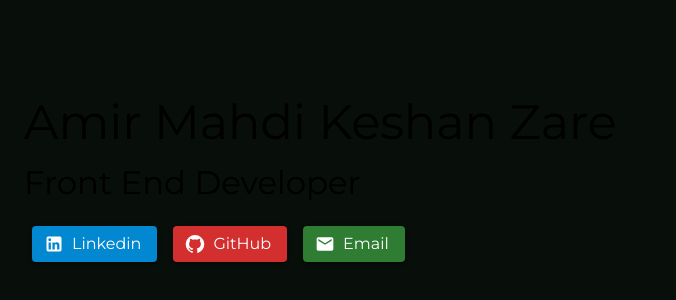
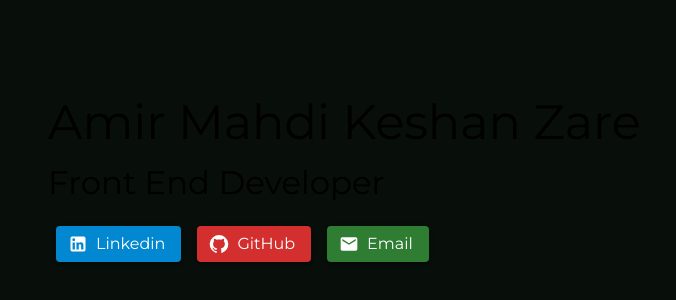
Before and after one commit to amirmahdizare/Portfolio-Old-React-App, a React (Create React App) app: page / in a window 1280 px wide. Shown: the part 214-514 px from the top of the page, without its empty margins (0-676 px from the left). Built offline with nearby package versions, Linux system fonts and the light colour scheme.

Commit message:
Add Container to Layout

```diff
--- a/src/components/Layout/Layout.tsx
+++ b/src/components/Layout/Layout.tsx
@@ -1,11 +1,12 @@
+import { Container } from '@mui/material'
 import React, { ReactNode } from 'react'
 import { Header } from './Header/Header'
 
 export const Layout = ({ children }: { children: ReactNode }) => {
     return (
-        <>
+        <Container maxWidth='xl' >
             <Header />
             {children}
-        </>
+        </Container>
     )
 }
```
